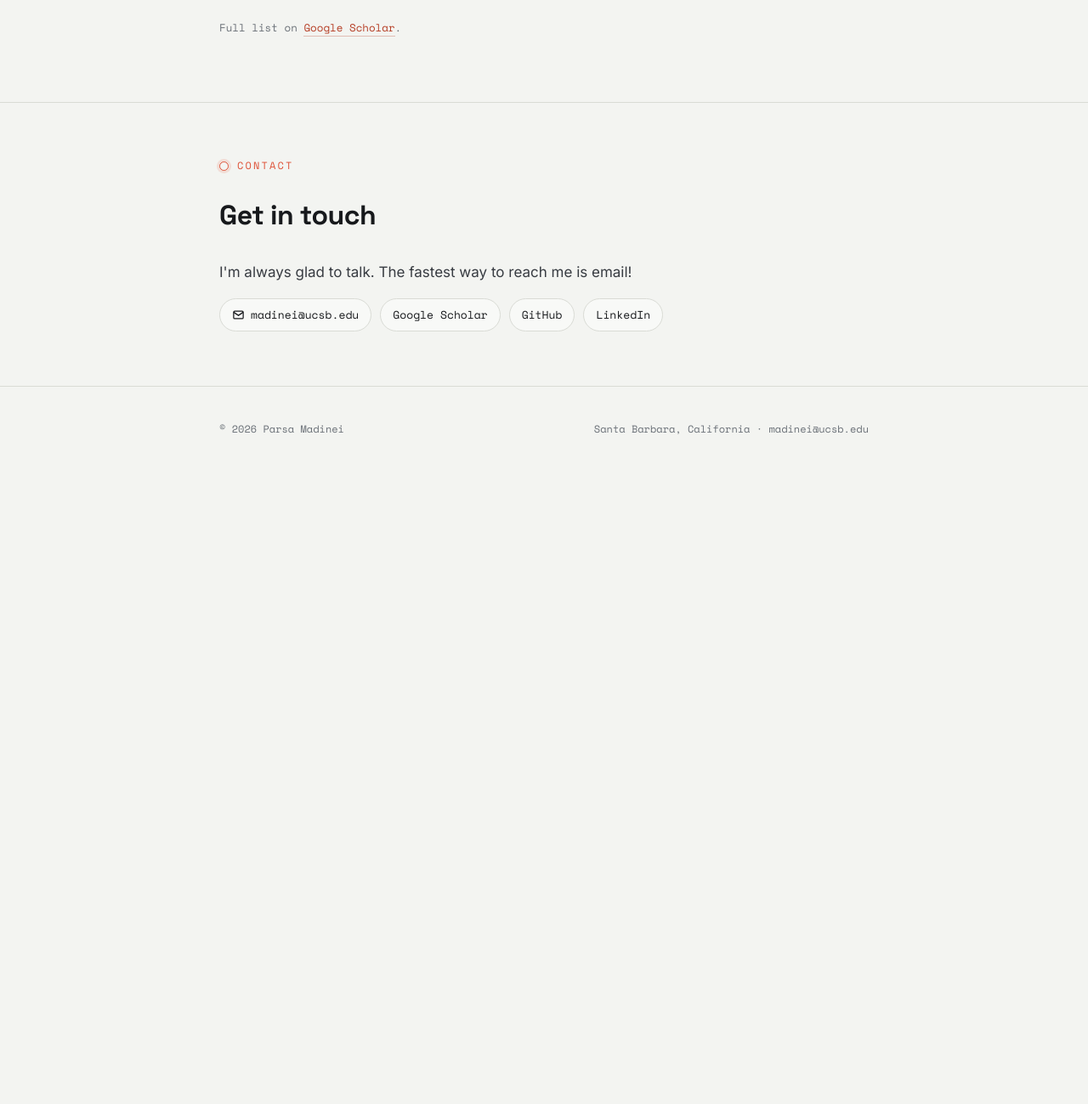
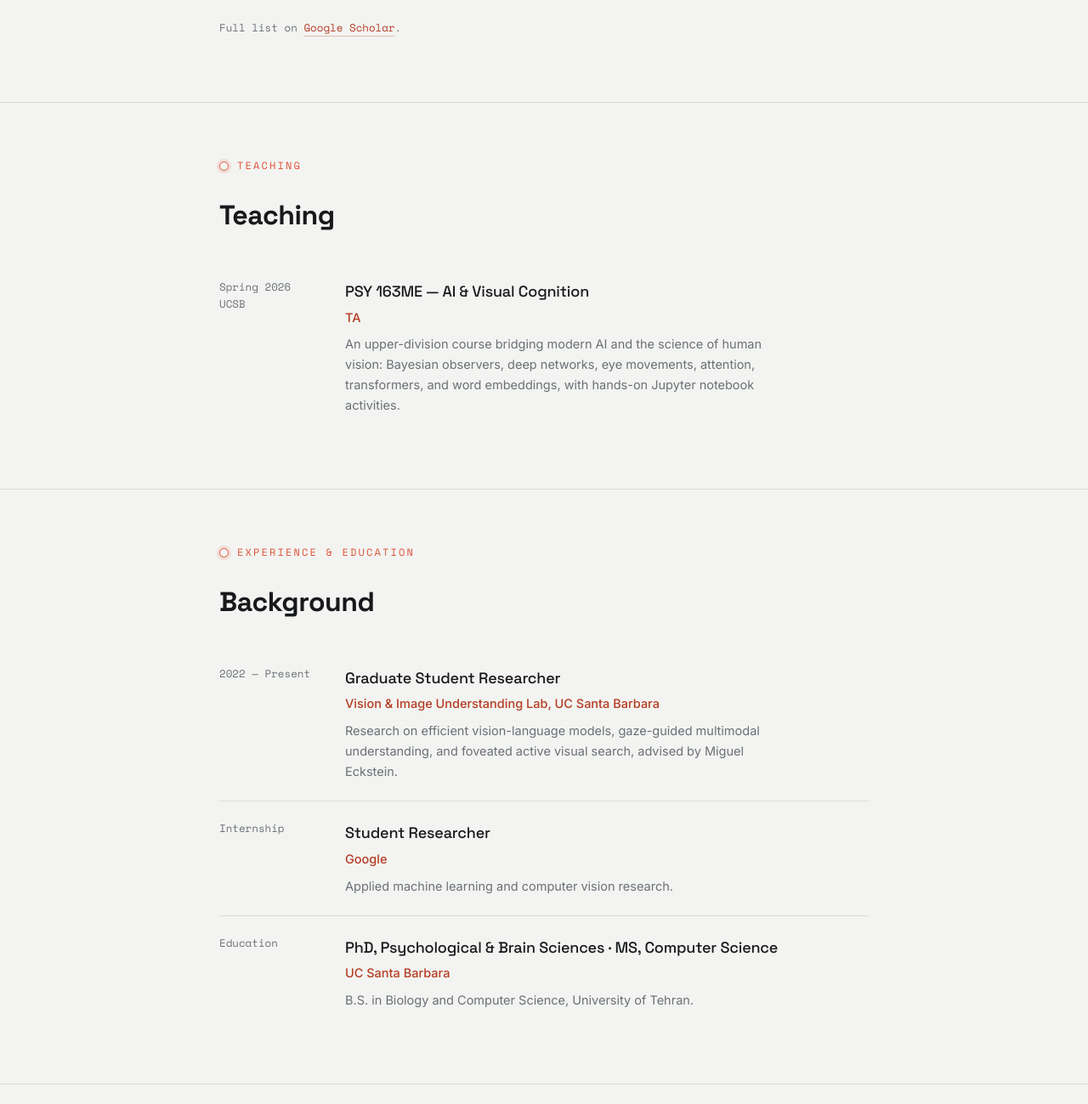
Before and after one commit to pmadinei/pmadinei.github.io, a plain HTML site: page index.html in a window 1280 px wide. Shown: the part 3481-4780 px from the top of the page at 85% size. Before the commit the page ends 4056 px from the top, so only its background shows below. Drawn offline with nearby package versions, Linux system fonts and the light colour scheme.

Commit message:
Uncomment teaching and experience sections
Uncommented teaching and experience sections in index.html.

```diff
--- a/index.html
+++ b/index.html
@@ -382,7 +382,7 @@
 </section>
 
 <!-- ===================== TEACHING ===================== -->
-<!-- <section id="teaching">
+<section id="teaching">
   <div class="wrap">
     <p class="eyebrow">Teaching</p>
     <h2>Teaching</h2>
@@ -390,15 +390,15 @@
       <div class="when">Spring 2026<br>UCSB</div>
       <div>
         <h3>PSY 163ME — AI &amp; Visual Cognition</h3>
-        <p class="where">Instructor</p>
+        <p class="where">TA</p>
         <p>An upper-division course bridging modern AI and the science of human vision: Bayesian observers, deep networks, eye movements, attention, transformers, and word embeddings, with hands-on Jupyter notebook activities.</p>
       </div>
     </div>
   </div>
-</section> -->
+</section>
 
 <!-- ===================== EXPERIENCE ===================== -->
-<!-- <section id="experience">
+<section id="experience">
   <div class="wrap">
     <p class="eyebrow">Experience &amp; Education</p>
     <h2>Background</h2>
@@ -430,7 +430,7 @@
       </div>
     </div>
   </div>
-</section> -->
+</section>
 
 <!-- ===================== CONTACT ===================== -->
 <section id="contact">
```
